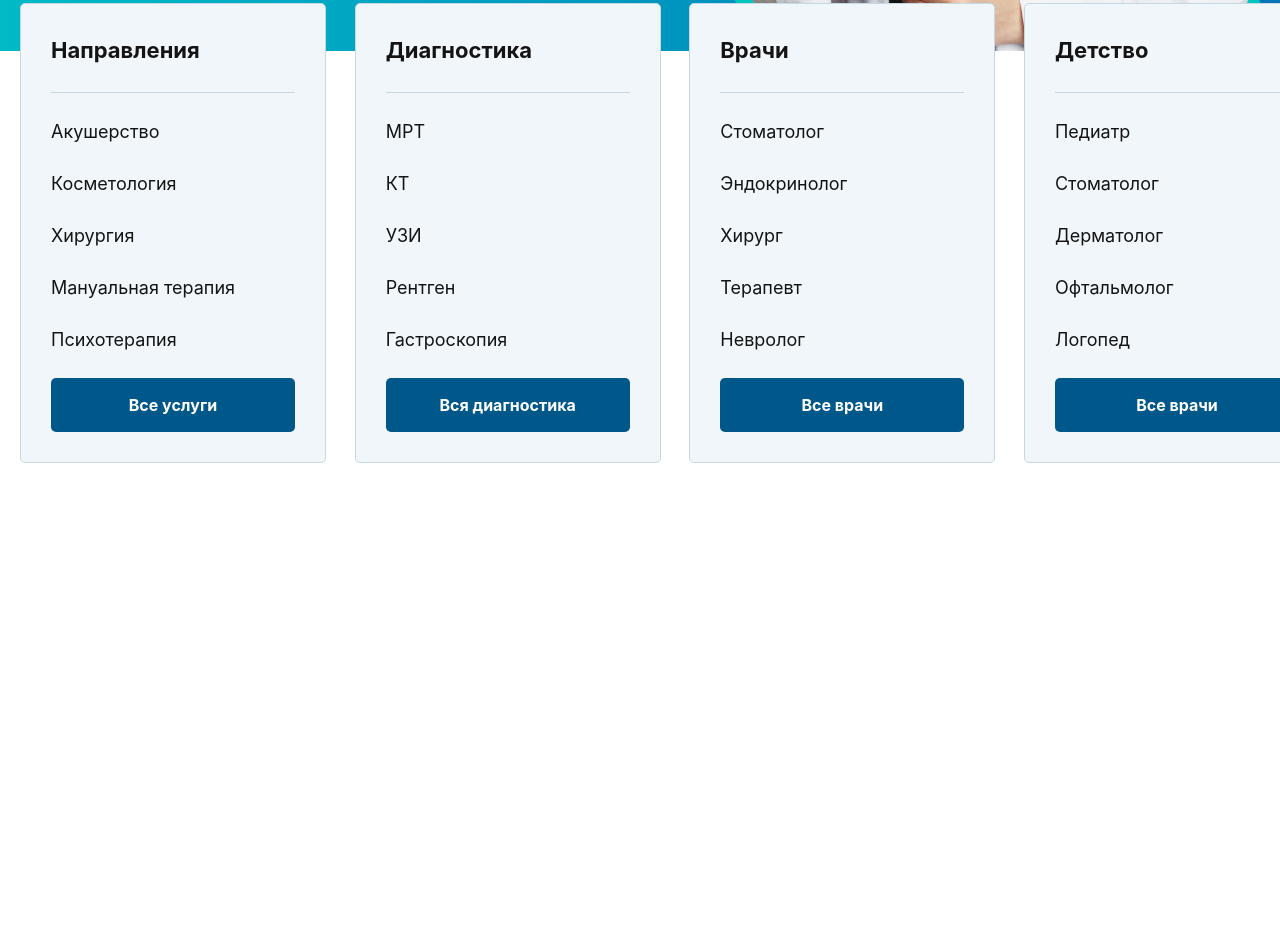
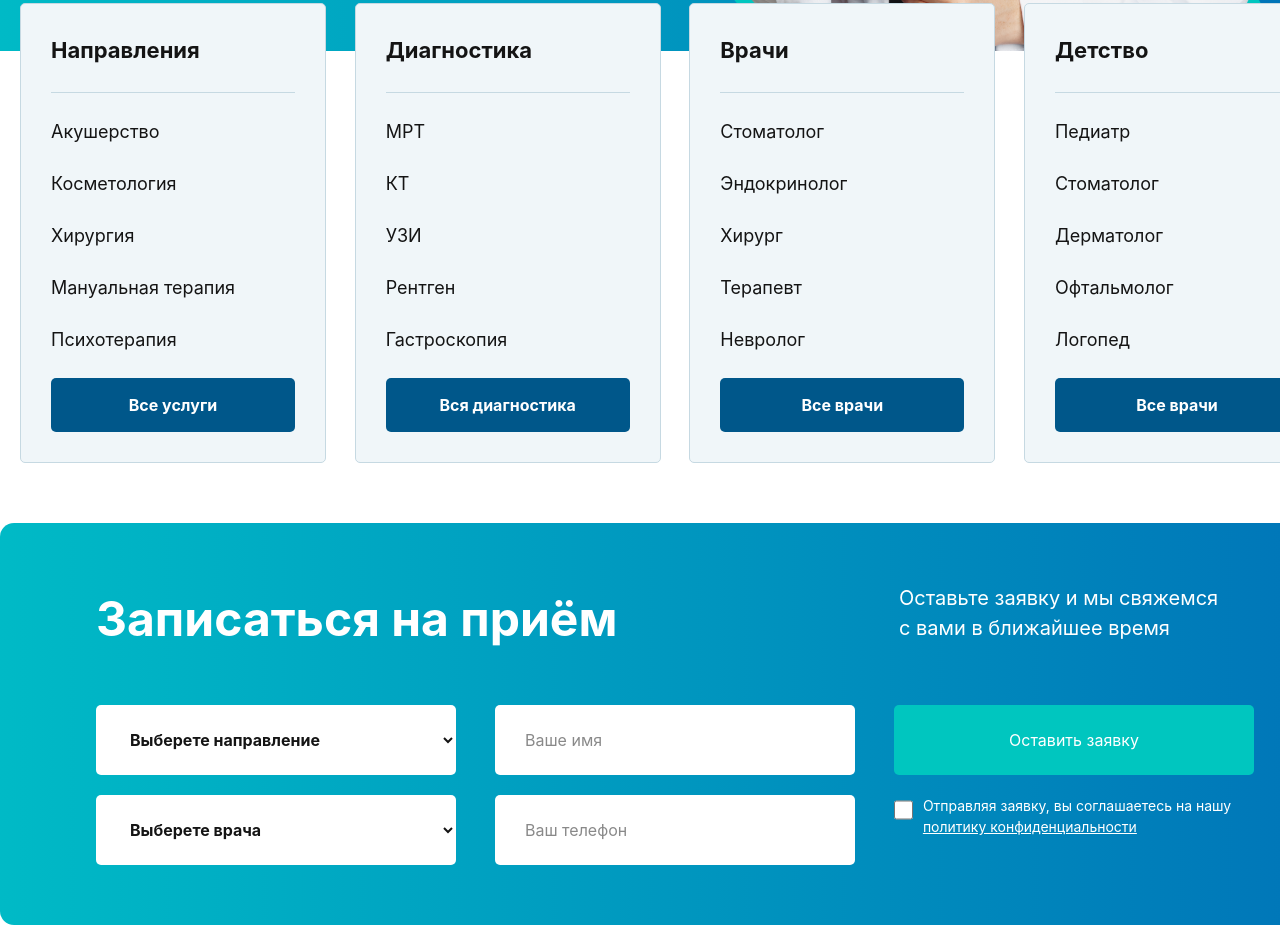
Before and after one commit to ramaz1k/exam-4, a website: page index.html in a window 1280 px wide. Shown: the part 795-1720 px from the top of the page. Before the commit the page ends 1278 px from the top, so only its background shows below. Drawn offline with nearby package versions, Linux system fonts and the light colour scheme; files that its build step writes are made by us from their sources.

Commit message:
created: 3rd section

```diff
--- a/index.html
+++ b/index.html
@@ -70,7 +70,7 @@
             <div class="w-full h-full hidden lg:flex justify-center items-center lg:items-end" style="background-image: url(./images/svg.png); background-repeat: no-repeat; background-position: right;">
                 <div class="w-full px-5 lg:w-[1350px] flex flex-col lg:flex-row justify-between items-center">
                     <div class="flex flex-col gap-[30px] items-center lg:items-start text-center text-white lg:text-start w-full lg:w-[550px]">
-                        <h1 class="text-[40.36px] lg:text-[60px] font-bold">Позаботьтесь о своём здоровье</h1>
+                        <h1 class="text-[50.36px] lg:text-[60px] font-bold">Позаботьтесь о своём здоровье</h1>
                         <p class="text-[20px] pb-[15px]">Осуществляем комплексное медицинское обслуживание населения: консультации и амбулаторное лечение у специалистов всех направлений, медицинские обследования и диагностические процедуры.</p>
                         <button class="w-[229px] h-[60px] rounded-[5px] bg-[#00C6BF] text-[20px] font-semibold">Записаться</button>
                     </div>
@@ -80,7 +80,7 @@
             <div class="w-full h-full lg:hidden flex justify-center items-center lg:items-end" style="background-image: url(./images/svg\ \(1\).png); background-repeat: no-repeat; background-position: bottom;">
                 <div class="w-full pt-10 px-5 lg:w-[1350px] flex flex-col lg:flex-row justify-between items-center gap-[20px]">
                     <div class="flex flex-col gap-[30px] items-center lg:items-start text-center text-white lg:text-start w-full lg:w-[550px]">
-                        <h1 class="text-[40.36px] lg:text-[60px] font-bold">Позаботьтесь о своём здоровье</h1>
+                        <h1 class="text-[50.36px] lg:text-[60px] font-bold">Позаботьтесь о своём здоровье</h1>
                         <p class="text-[20px] pb-[15px]">Осуществляем комплексное медицинское обслуживание населения: консультации и амбулаторное лечение у специалистов всех направлений, медицинские обследования и диагностические процедуры.</p>
                         <button class="w-[229px] h-[60px] rounded-[5px] bg-[#00C6BF] text-[20px] font-semibold">Записаться</button>
                     </div>
@@ -131,6 +131,30 @@
                 <button class="w-full h-[54px] rounded-[5px] bg-[#00578A] text-white font-bold">Все врачи</button>
             </div>
         </section>
+
+        <section class="w-full p-5 lg:w-[1350px] rounded-[14px] m-auto mt-[40px] h-auto flex flex-col gap-[50px] items-center lg:px-[96px] lg:py-[60px]" style="background-image: linear-gradient(to right, #00BAC6, #0074B8);">
+            <div class="w-full flex flex-col items-center text-center lg:items-start lg:text-start lg:flex-row justify-between text-white">
+                <h1 class="text-[48px] font-bold">Записаться на приём</h1>
+                <p class="lg:w-[355px] text-[20px]">Оставьте заявку и мы свяжемся с вами в ближайшее время</p>
+            </div>
+            <div class="w-full flex flex-wrap justify-between lg:items-start items-center gap-[20px]">
+                <div class="w-full lg:w-[360px] flex flex-col gap-[20px]">
+                    <select class="w-full lg:w-[360px] h-[70px] bg-white rounded-[5px] px-[30px] text-[#141414] font-bold"><option>Выберете направление</option></select>
+                    <select class="w-full lg:w-[360px] h-[70px] bg-white rounded-[5px] px-[30px] text-[#141414] font-bold"><option>Выберете врача</option></select>
+                </div>
+                <div class="w-full lg:w-[360px] flex flex-col gap-[20px]">
+                    <input type="text" class="w-full lg:w-[360px] h-[70px] bg-white rounded-[5px] px-[30px] text-[#141414]" placeholder="Ваше имя">
+                    <input type="text" class="w-full lg:w-[360px] h-[70px] bg-white rounded-[5px] px-[30px] text-[#141414]" placeholder="Ваш телефон">
+                </div>
+                <div class="w-full lg:w-[360px] flex flex-col gap-[20px]">
+                    <button class="w-full lg:w-[360px] h-[70px] bg-[#00C6BF] rounded-[5px] text-white">Оставить заявку</button>
+                    <div class="flex gap-[10px]">
+                        <input type="checkbox" class="w-[30px] h-[30px]">
+                        <p class="text-[14px] text-white">Отправляя заявку, вы соглашаетесь на нашу <span class="underline">политику конфиденциальности</span></p>
+                    </div>
+                </div>
+            </div>
+        </section>
     </main>
 </body>
 </html>
```
